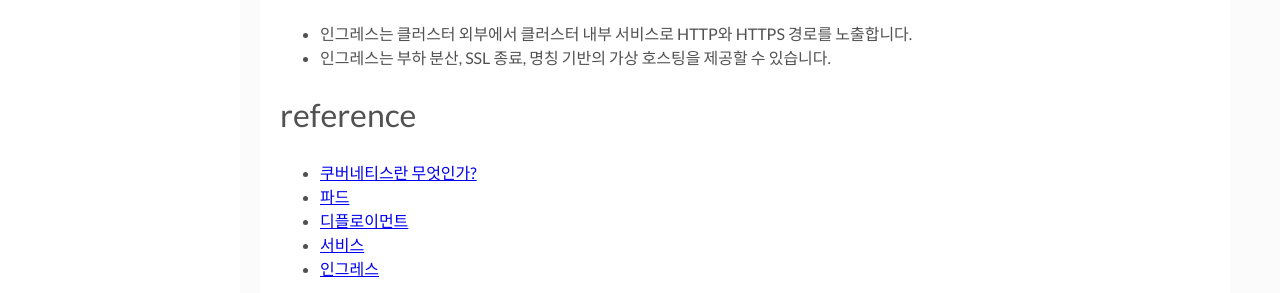
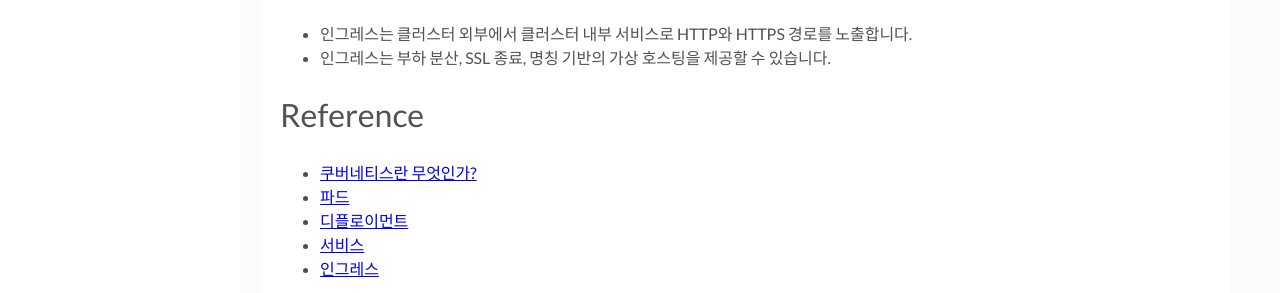
Before and after one commit to sangmoon1113/sangmoon1113.github.io, a Jekyll site: the page built from _posts/2022-02-01-kubernetes-part1.md, in a window 1280 px wide and 900 px high, scrolled down 729 px. Shown: the part 448-741 px from the top of the window. Built offline with Jekyll 4.4.1, drawn with Linux system fonts in a browser that asks for light colours; comment, search, counter and statistics services are not loaded.

```diff
--- a/_posts/2022-02-01-kubernetes-part1.md
+++ b/_posts/2022-02-01-kubernetes-part1.md
@@ -27,7 +27,7 @@ tags: [Kubenetes, k8s]
 * 인그레스는 클러스터 외부에서 클러스터 내부 서비스로 HTTP와 HTTPS 경로를 노출합니다.
 * 인그레스는 부하 분산, SSL 종료, 명칭 기반의 가상 호스팅을 제공할 수 있습니다.
 
-# reference
+# Reference
 * [쿠버네티스란 무엇인가?](https://kubernetes.io/ko/docs/concepts/overview/what-is-kubernetes/)
 * [파드](https://kubernetes.io/ko/docs/concepts/workloads/pods/)
 * [디플로이먼트](https://kubernetes.io/ko/docs/concepts/workloads/controllers/deployment/)
```
Also changed, not shown: _posts/2022-01-01-docker-part1.md (+1 -1 lines), 1 other file.
